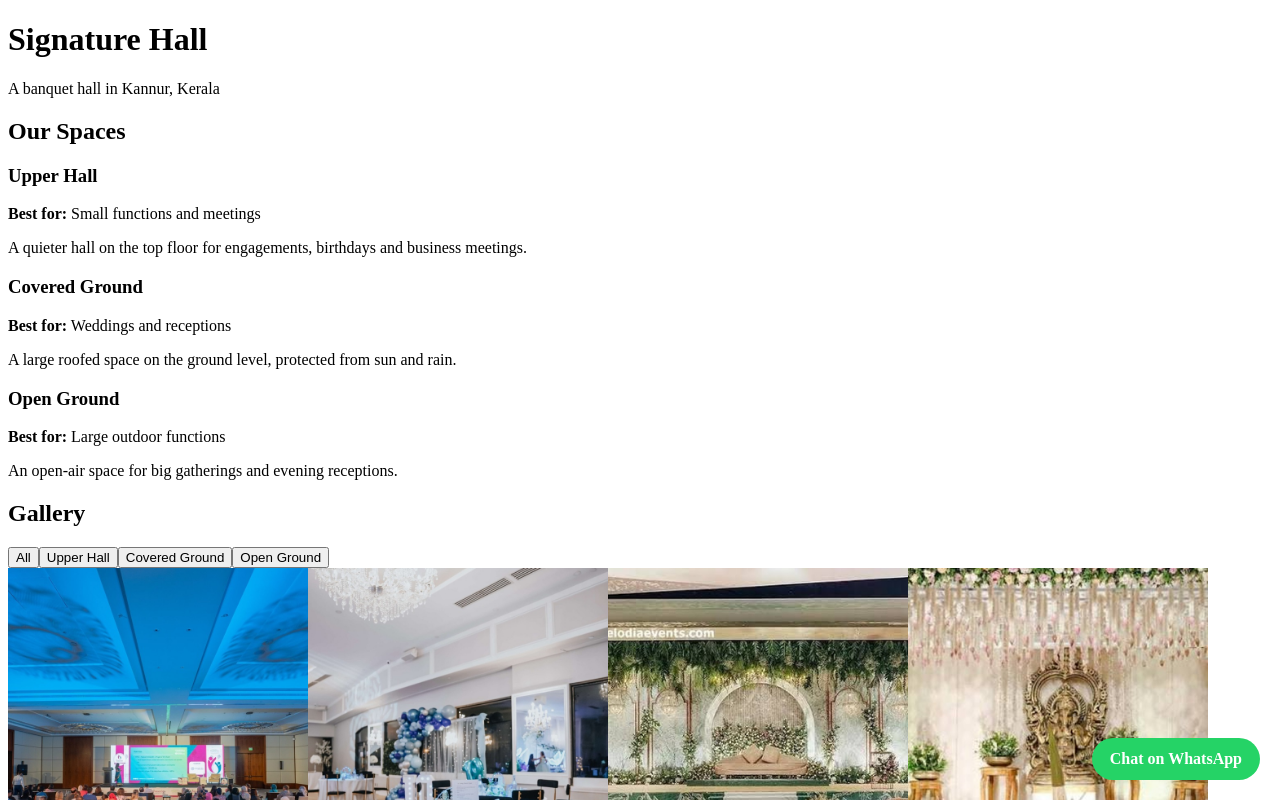
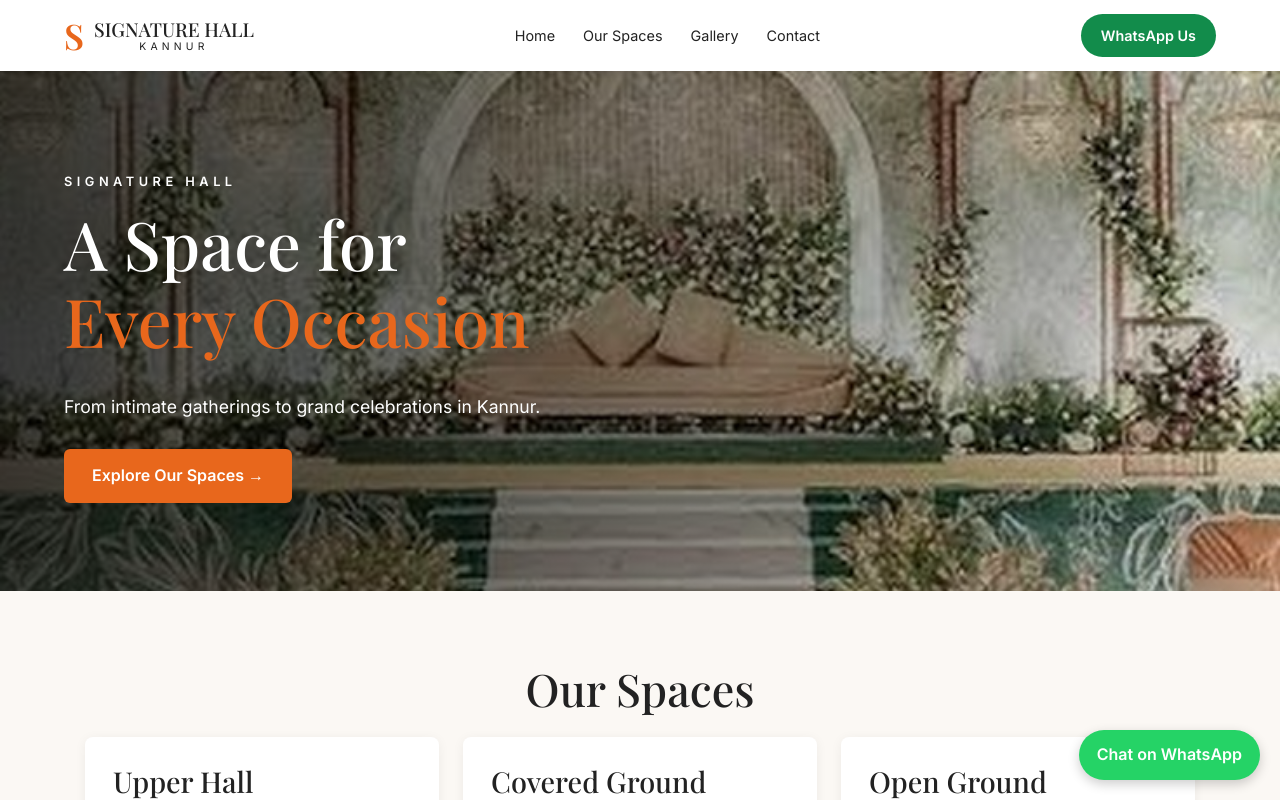
Before and after one commit to Aasna-Manjakkal/signature_hall, a React (Vite) app: page / in a window 1280 px wide. Shown: the top 800 px of the page. Built offline with nearby package versions, Linux system fonts and the light colour scheme.

Commit message:
Add navbar and photo hero

```diff
--- a/index.html
+++ b/index.html
@@ -1,10 +1,11 @@
 <!doctype html>
 <html lang="en">
-  <head>
+<link rel="preconnect" href="https://fonts.googleapis.com">
+<link href="https://fonts.googleapis.com/css2?family=Playfair+Display:wght@500;600&family=Inter:wght@400;500;600&display=swap" rel="stylesheet">  <head>
     <meta charset="UTF-8" />
     <link rel="icon" type="image/svg+xml" href="/favicon.svg" />
     <meta name="viewport" content="width=device-width, initial-scale=1.0" />
-    <title>signature-hall</title>
+    <title>Signature Hall, Kannur</title>
   </head>
   <body>
     <div id="root"></div>
--- a/src/App.jsx
+++ b/src/App.jsx
@@ -3,15 +3,24 @@ import SpaceCard from "./components/SpaceCard"
 import Gallery from "./components/Gallery"
 import Contact from "./components/Contact"
 import WhatsAppButton from "./components/WhatsAppButton"
-
+import Navbar from "./components/Navbar"
 function App() {
   return (
+    <>
+      <Navbar />
+      <header className="hero" id="top">
+      <div className="hero-content">
+        <p className="eyebrow">Signature Hall</p>
+        <h1>A Space for <span>Every Occasion</span></h1>
+        <p className="hero-text">From intimate gatherings to grand celebrations in Kannur.</p>
+        <a href="#spaces" className="button">Explore Our Spaces →</a>
+        </div>
+      </header>
+
       <main>
-      <h1>Signature Hall</h1>
-      <p>A banquet hall in Kannur, Kerala</p>
-
-      <section>
+      <section className="section" id="spaces">
           <h2>Our Spaces</h2>
+          <div className="spaces-grid">
             {spaces.map((space) => (
               <SpaceCard
                 key={space.id}
@@ -20,11 +29,15 @@ function App() {
                 description={space.description}
               />
             ))}
+          </div>
         </section>
+
         <Gallery />
         <Contact />
+      </main>
+
       <WhatsAppButton />
-    </main>
+    </>
   )
 }
 
--- a/src/components/Contact.jsx
+++ b/src/components/Contact.jsx
@@ -2,7 +2,7 @@ import site from "../data/site"
 
 function Contact() {
   return (
-    <section>
+    <section className="section contact" id="contact">
       <h2>Visit or Contact Us</h2>
       <p><strong>Address:</strong> {site.address}</p>
       <p><strong>Phone:</strong> <a href={`tel:${site.phone}`}>{site.phone}</a></p>
--- a/src/components/Gallery.jsx
+++ b/src/components/Gallery.jsx
@@ -11,20 +11,23 @@ function Gallery() {
     : gallery.filter((photo) => photo.space === selected)
 
   return (
-    <section>
-      <h2>Gallery</h2>
+<section className="section" id="gallery">      <h2>Gallery</h2>
 
-      <div>
+      <div className="filters">
         {filters.map((name) => (
-          <button key={name} onClick={() => setSelected(name)}>
+          <button
+            key={name}
+            onClick={() => setSelected(name)}
+            className={name === selected ? "filter active" : "filter"}
+          >
             {name}
           </button>
         ))}
       </div>
 
-      <div>
+      <div className="gallery-grid">
         {photos.map((photo) => (
-          <img key={photo.id} src={photo.src} alt={photo.alt} width="300" />
+          <img key={photo.id} src={photo.src} alt={photo.alt} />
         ))}
       </div>
     </section>
--- /dev/null
+++ b/src/components/Navbar.jsx
@@ -0,0 +1,31 @@
+import site from "../data/site"
+
+function Navbar() {
+  const message = "Hello, I would like to enquire about booking Signature Hall."
+  const whatsappLink = `https://wa.me/${site.whatsapp}?text=${encodeURIComponent(message)}`
+
+  return (
+    <nav className="navbar">
+      <a href="#top" className="logo">
+        <span className="logo-mark">S</span>
+        <span className="logo-text">
+          <strong>SIGNATURE HALL</strong>
+          <small>KANNUR</small>
+        </span>
+      </a>
+
+      <div className="nav-links">
+        <a href="#top">Home</a>
+        <a href="#spaces">Our Spaces</a>
+        <a href="#gallery">Gallery</a>
+        <a href="#contact">Contact</a>
+      </div>
+
+      <a href={whatsappLink} target="_blank" rel="noreferrer" className="nav-whatsapp">
+        WhatsApp Us
+      </a>
+    </nav>
+  )
+}
+
+export default Navbar
--- a/src/components/SpaceCard.jsx
+++ b/src/components/SpaceCard.jsx
@@ -1,6 +1,6 @@
 function SpaceCard({ name, bestFor, description }) {
     return (
-      <article>
+      <article className="space-card">
         <h3>{name}</h3>
         <p><strong>Best for:</strong> {bestFor}</p>
         <p>{description}</p>
--- a/src/index.css
+++ b/src/index.css
@@ -1,4 +1,240 @@
-.whatsapp-button {
+:root {
+    --orange: #e8671c;
+    --orange-dark: #c9540f;
+    --dark: #1b1b1b;
+    --cream: #fbf8f4;
+    --text: #222222;
+    --muted: #666666;
+    --line: #ebe4dc;
+    --heading: "Playfair Display", Georgia, serif;
+    --body: "Inter", system-ui, sans-serif;
+  }
+
+  * {
+    box-sizing: border-box;
+  }
+
+  html {
+    scroll-behavior: smooth;
+  }
+
+  body {
+    margin: 0;
+    font-family: var(--body);
+    color: var(--text);
+    background: var(--cream);
+    line-height: 1.6;
+  }
+
+  h1, h2, h3 {
+    font-family: var(--heading);
+    font-weight: 500;
+    line-height: 1.15;
+    margin: 0 0 0.5em;
+  }
+
+  /* Navbar */
+  .navbar {
+    position: sticky;
+    top: 0;
+    z-index: 10;
+    display: flex;
+    align-items: center;
+    justify-content: space-between;
+    gap: 20px;
+    padding: 14px 5%;
+    background: white;
+    box-shadow: 0 1px 8px rgba(0, 0, 0, 0.06);
+  }
+
+  .logo {
+    display: flex;
+    align-items: center;
+    gap: 10px;
+    text-decoration: none;
+    color: var(--text);
+  }
+
+  .logo-mark {
+    font-family: var(--heading);
+    font-size: 2.2rem;
+    font-weight: 600;
+    color: var(--orange);
+    line-height: 1;
+  }
+
+  .logo-text {
+    display: flex;
+    flex-direction: column;
+    line-height: 1.2;
+  }
+
+  .logo-text strong {
+    font-family: var(--heading);
+    font-weight: 500;
+    font-size: 1.2rem;
+  }
+
+  .logo-text small {
+    font-size: 0.65rem;
+    letter-spacing: 0.4em;
+    text-align: center;
+  }
+
+  .nav-links {
+    display: flex;
+    gap: 28px;
+  }
+
+  .nav-links a {
+    text-decoration: none;
+    color: var(--text);
+    font-size: 0.9rem;
+  }
+
+  .nav-links a:hover {
+    color: var(--orange);
+  }
+
+  .nav-whatsapp {
+    background: #128c4b;
+    color: white;
+    padding: 10px 20px;
+    border-radius: 999px;
+    text-decoration: none;
+    font-weight: 600;
+    font-size: 0.9rem;
+  }
+
+  /* Hero */
+  .hero {
+    min-height: 520px;
+    display: flex;
+    align-items: center;
+    padding: 80px 5%;
+    color: white;
+    background:
+      linear-gradient(90deg, rgba(0, 0, 0, 0.75), rgba(0, 0, 0, 0.1)),
+      url("/gallery/covered-1.jpg") center / cover;
+  }
+
+  .hero-content {
+    max-width: 520px;
+  }
+
+  .hero h1 {
+    font-size: clamp(2.6rem, 6vw, 4.2rem);
+  }
+
+  .hero h1 span {
+    display: block;
+    color: var(--orange);
+  }
+
+  .eyebrow {
+    text-transform: uppercase;
+    letter-spacing: 0.35em;
+    font-size: 0.8rem;
+    font-weight: 600;
+    margin-bottom: 12px;
+  }
+
+  .hero-text {
+    font-size: 1.1rem;
+    margin: 0 0 28px;
+  }
+
+  .button {
+    display: inline-block;
+    background: var(--orange);
+    color: white;
+    padding: 14px 28px;
+    border-radius: 6px;
+    text-decoration: none;
+    font-weight: 600;
+  }
+
+  .button:hover {
+    background: var(--orange-dark);
+  }
+
+  /* Sections */
+  .section {
+    max-width: 1150px;
+    margin: 0 auto;
+    padding: 72px 20px;
+  }
+
+  .section h2 {
+    font-size: clamp(2rem, 4vw, 2.8rem);
+    text-align: center;
+  }
+
+  /* Spaces */
+  .spaces-grid {
+    display: grid;
+    grid-template-columns: repeat(auto-fit, minmax(280px, 1fr));
+    gap: 24px;
+  }
+
+  .space-card {
+    background: white;
+    padding: 28px;
+    border-radius: 8px;
+    box-shadow: 0 2px 12px rgba(0, 0, 0, 0.06);
+  }
+
+  .space-card h3 {
+    font-size: 1.8rem;
+  }
+
+  /* Gallery */
+  .filters {
+    display: flex;
+    flex-wrap: wrap;
+    justify-content: center;
+    gap: 10px;
+    margin-bottom: 28px;
+  }
+
+  .filter {
+    font: inherit;
+    font-size: 0.9rem;
+    padding: 8px 20px;
+    border: none;
+    background: #efebe6;
+    color: var(--text);
+    border-radius: 6px;
+    cursor: pointer;
+  }
+
+  .filter.active {
+    background: var(--orange);
+    color: white;
+  }
+
+  .gallery-grid {
+    display: grid;
+    grid-template-columns: repeat(auto-fill, minmax(240px, 1fr));
+    gap: 10px;
+  }
+
+  .gallery-grid img {
+    width: 100%;
+    aspect-ratio: 4 / 3;
+    object-fit: cover;
+    display: block;
+    border-radius: 4px;
+  }
+
+  /* Contact */
+  .contact a {
+    color: var(--orange);
+    font-weight: 600;
+  }
+
+  /* Floating WhatsApp button */
+  .whatsapp-button {
     position: fixed;
     right: 20px;
     bottom: 20px;
@@ -7,5 +243,17 @@
     padding: 12px 18px;
     border-radius: 999px;
     text-decoration: none;
-    font-weight: bold;
+    font-weight: 600;
+    box-shadow: 0 4px 12px rgba(0, 0, 0, 0.2);
   }
+
+  /* Phones */
+  @media (max-width: 760px) {
+    .nav-links {
+      display: none;
+    }
+
+    .hero {
+      min-height: 420px;
+    }
+  }
```
Lines whose indentation alone changed are shown as unchanged.
